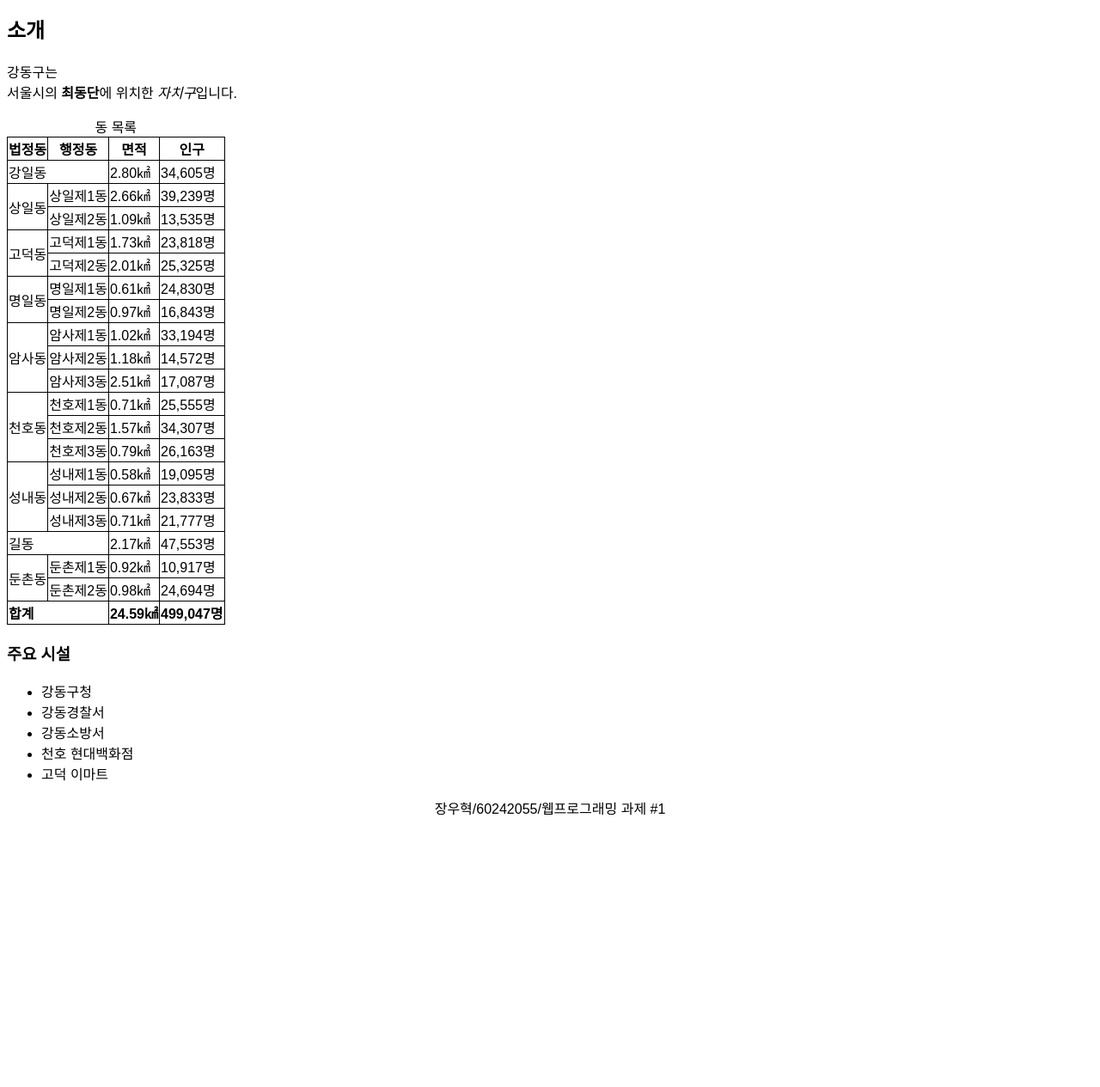
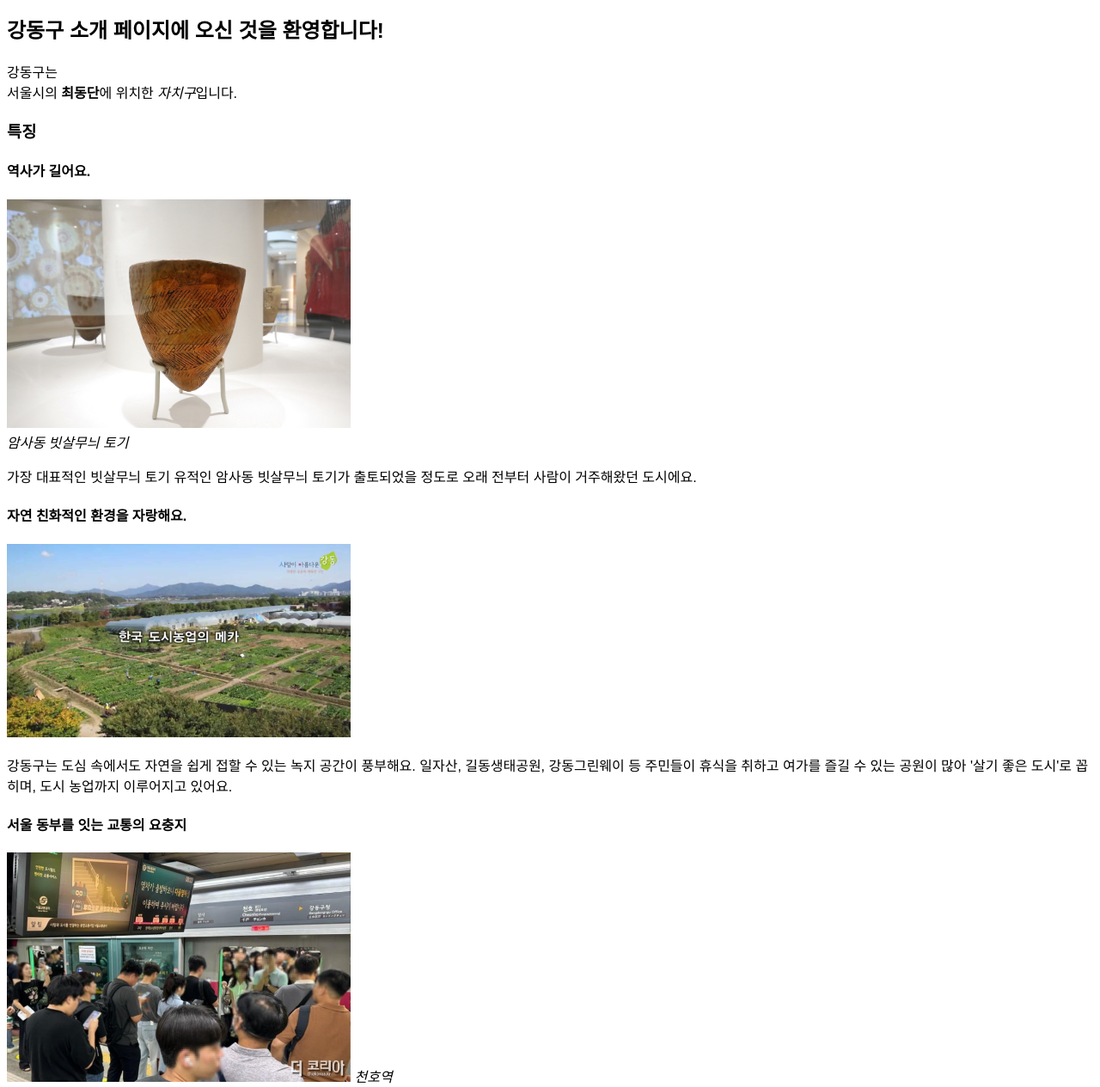
Before and after one commit to 0408j/WebProgramming_mju2, a plain HTML site: page gangdong/index.html in a window 1280 px wide. Shown: the part 200-1465 px from the top of the page at 86% size. Before the commit the page ends 1168 px from the top, so only its background shows below. Drawn offline with Linux system fonts and the light colour scheme.

Commit message:
강동구 소개페이지 완성 커밋

```diff
--- a/gangdong/index.html
+++ b/gangdong/index.html
@@ -31,10 +31,26 @@
     </header>
     <main>
         <section>
-            <h2>소개</h2>
+            <h2>강동구 소개 페이지에 오신 것을 환영합니다!</h2>
             <p>강동구는<br>서울시의 <strong>최동단</strong>에 위치한 <em>자치구</em>입니다.</p>
         </section>
         <section>
+            <h3>특징</h3>
+            <h4>역사가 길어요.</h4>
+            <img src="./img/amsadong.jpg" width="400"/><br>
+            <em>암사동 빗살무늬 토기</em>
+            <p>가장 대표적인 빗살무늬 토기 유적인 암사동 빗살무늬 토기가 출토되었을 정도로 오래 전부터 사람이 거주해왔던 도시에요.</p>
+            <h4>자연 친화적인 환경을 자랑해요.</h4>
+            <img src="./img/agriculture.jpg" width="400"/>
+            <p>강동구는 도심 속에서도 자연을 쉽게 접할 수 있는 녹지 공간이 풍부해요.  일자산, 길동생태공원, 강동그린웨이 등 주민들이 휴식을 취하고 여가를 즐길 수 있는 공원이 많아 '살기 좋은 도시'로 꼽히며, 도시 농업까지 이루어지고 있어요.</p>
+
+            <h4>서울 동부를 잇는 교통의 요충지</h4>
+            <img src="./img/cheonho.jpg" width="400" alt="강동역과 버스 정류장이 함께 보이는 모습">
+            <em>천호역</em>
+            <p>지하철 5호선, 8호선, 9호선이 관통하여 서울 도심 및 강남 접근성이 매우 뛰어나요. 또한, 수도권제1순환고속도로와 올림픽대로가 인접해 있어 하남, 구리 등 경기 동부권으로 향하는 관문 역할을 하는 교통의 중심지에요.</p>
+        </section>
+        <section>
+            <h3>행정구역 정보</h3>
             <table>
                 <caption>동 목록</caption>
                 <thead>
@@ -161,11 +177,11 @@
         <section>
             <h3>주요 시설</h3>
             <ul>
-                <li>강동구청</li>
-                <li>강동경찰서</li>
-                <li>강동소방서</li>
-                <li>천호 현대백화점</li>
-                <li>고덕 이마트</li>
+                <li><a href="https://gangdong.go.kr">강동구청</a></li>
+                <li><a href="https://www.smpa.go.kr/home/homeIndex.do?menuCode=gd">강동경찰서</a></li>
+                <li><a href="https://fire.seoul.go.kr/station/gangdong">강동소방서</a></li>
+                <li><a href="https://www.ehyundai.com/newPortal/DP/DP000000_V.do?branchCd=B00126000">천호 현대백화점</a></li>
+                <li><a href="https://emartapp.emart.com/branch/view.do?id=1041">이마트 명일점</a></li>
             </ul>
         </section>
     </main>
```
Also changed, not shown: gangdong/img/agriculture.jpg (added), gangdong/img/amsadong.jpg (added), gangdong/img/cheonho.jpg (added).
